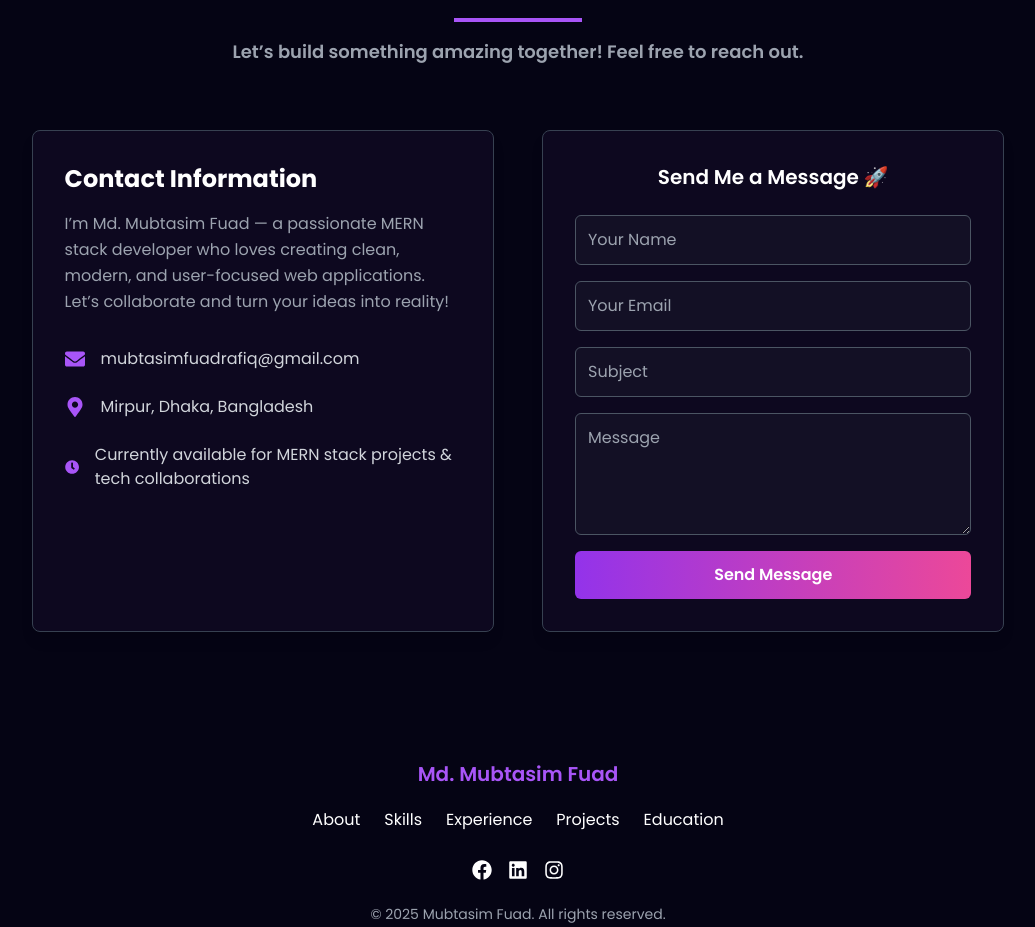
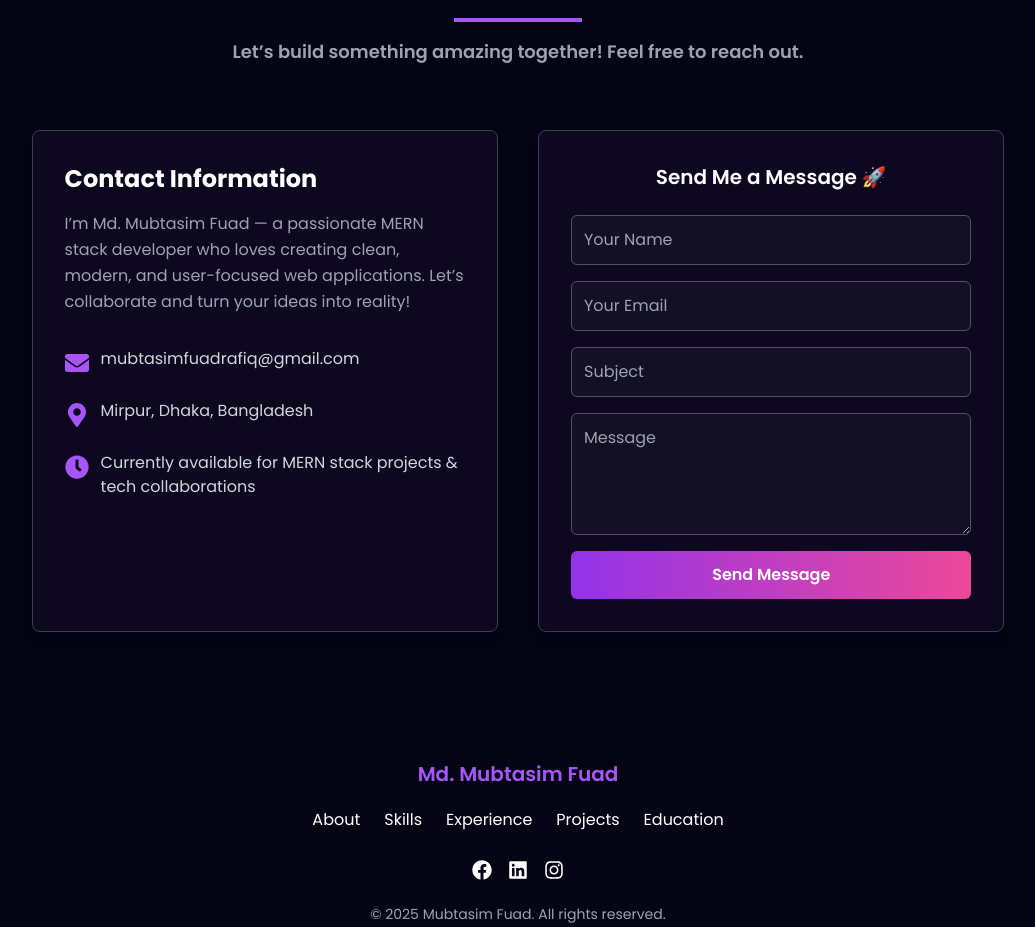
Before and after one commit to mubtasimprime/Mubtasim_Portfolio, a React (Vite) app: page / in a window 1280 px wide. Shown: the part 7700-8627 px from the top of the page, without its empty margins (122-1157 px from the left). Built offline with nearby package versions, Linux system fonts and the light colour scheme.

Commit message:
Fixed the contact icons

```diff
--- a/src/components/Contact/Contact.jsx
+++ b/src/components/Contact/Contact.jsx
@@ -24,7 +24,7 @@ const Contact = () => {
   return (
     <section
       id="contact"
-      className="flex flex-col items-center justify-center py-24 px-[10vw] md:px-[7vw] lg:px-[12vw] text-white"
+      className="flex flex-col items-center justify-center py-24 px-[8vw] sm:px-[10vw] lg:px-[12vw] text-white"
     >
       <ToastContainer />
 
@@ -38,7 +38,7 @@ const Contact = () => {
       </div>
 
       {/* Main Layout */}
-      <div className="flex flex-col lg:flex-row gap-12 w-full max-w-5xl">
+      <div className="flex flex-col lg:flex-row gap-10 w-full max-w-5xl">
         {/* LEFT SIDE - Info */}
         <div className="flex-1 bg-[#0d081f] p-8 rounded-lg shadow-lg border border-gray-700">
           <h3 className="text-2xl font-bold mb-4">Contact Information</h3>
@@ -49,23 +49,26 @@ const Contact = () => {
           </p>
 
           <div className="space-y-6">
-            {/* <div className="flex items-center gap-4">
-              <FaPhoneAlt className="text-purple-500 text-xl" />
-              <span className="text-gray-300">+058 58 25 333</span>
-            </div> */}
-
-            <div className="flex items-center gap-4">
-              <FaEnvelope className="text-purple-500 text-xl" />
-              <span className="text-gray-300">mubtasimfuadrafiq@gmail.com</span>
+            {/* Email */}
+            <div className="flex items-start gap-3">
+              <FaEnvelope className="text-purple-500 text-2xl sm:text-xl md:text-2xl flex-shrink-0 mt-1" />
+              <span className="text-gray-300 text-sm sm:text-base break-words">
+                mubtasimfuadrafiq@gmail.com
+              </span>
             </div>
 
-            <div className="flex items-center gap-4">
-              <FaMapMarkerAlt className="text-purple-500 text-xl" />
-              <span className="text-gray-300">Mirpur, Dhaka, Bangladesh</span>
+            {/* Location */}
+            <div className="flex items-start gap-3">
+              <FaMapMarkerAlt className="text-purple-500 text-2xl sm:text-xl md:text-2xl flex-shrink-0 mt-1" />
+              <span className="text-gray-300 text-sm sm:text-base">
+                Mirpur, Dhaka, Bangladesh
+              </span>
             </div>
-            <div className="flex items-center gap-4">
-              <FaClock className="text-purple-500 text-xl" />
-              <span className="text-gray-300">
+
+            {/* Availability */}
+            <div className="flex items-start gap-3">
+              <FaClock className="text-purple-500 text-2xl sm:text-xl md:text-2xl flex-shrink-0 mt-1" />
+              <span className="text-gray-300 text-sm sm:text-base">
                 Currently available for MERN stack projects & tech
                 collaborations
               </span>
@@ -89,33 +92,33 @@ const Contact = () => {
               name="user_name"
               placeholder="Your Name"
               required
-              className="w-full p-3 rounded-md bg-[#131025] text-white border border-gray-600 focus:outline-none focus:border-purple-500"
+              className="w-full p-3 rounded-md bg-[#131025] text-white border border-gray-600 focus:outline-none focus:border-purple-500 text-sm sm:text-base"
             />
             <input
               type="email"
               name="user_email"
               placeholder="Your Email"
               required
-              className="w-full p-3 rounded-md bg-[#131025] text-white border border-gray-600 focus:outline-none focus:border-purple-500"
+              className="w-full p-3 rounded-md bg-[#131025] text-white border border-gray-600 focus:outline-none focus:border-purple-500 text-sm sm:text-base"
             />
             <input
               type="text"
               name="subject"
               placeholder="Subject"
               required
-              className="w-full p-3 rounded-md bg-[#131025] text-white border border-gray-600 focus:outline-none focus:border-purple-500"
+              className="w-full p-3 rounded-md bg-[#131025] text-white border border-gray-600 focus:outline-none focus:border-purple-500 text-sm sm:text-base"
             />
             <textarea
               name="message"
               placeholder="Message"
               rows="4"
               required
-              className="w-full p-3 rounded-md bg-[#131025] text-white border border-gray-600 focus:outline-none focus:border-purple-500"
+              className="w-full p-3 rounded-md bg-[#131025] text-white border border-gray-600 focus:outline-none focus:border-purple-500 text-sm sm:text-base"
             />
 
             <button
               type="submit"
-              className="w-full bg-gradient-to-r from-purple-600 to-pink-500 py-3 text-white font-semibold rounded-md hover:opacity-90 transition"
+              className="w-full bg-gradient-to-r from-purple-600 to-pink-500 py-3 text-white font-semibold rounded-md hover:opacity-90 transition text-sm sm:text-base"
             >
               Send Message
             </button>
```
